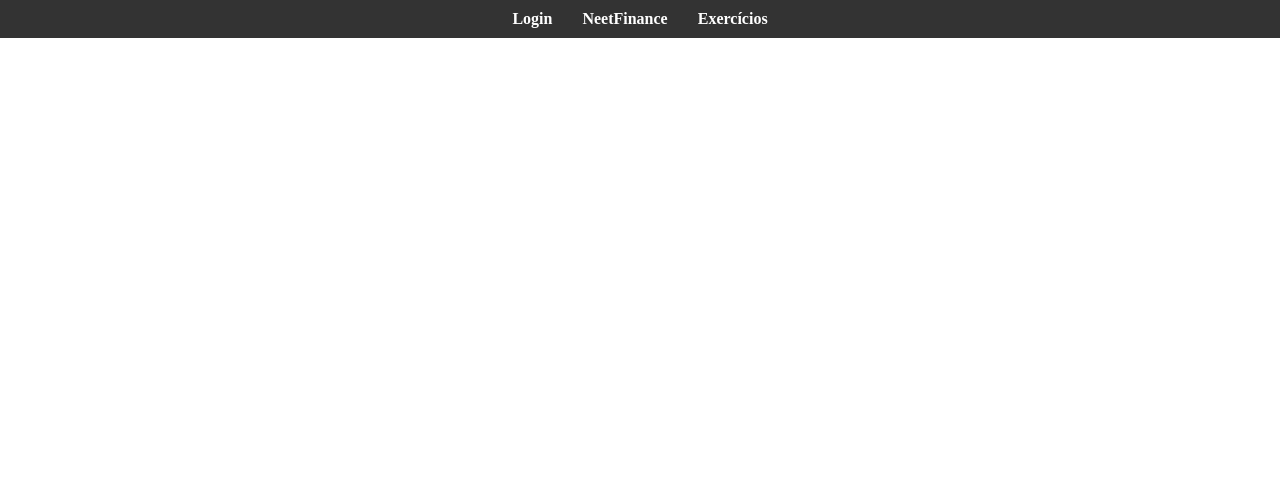
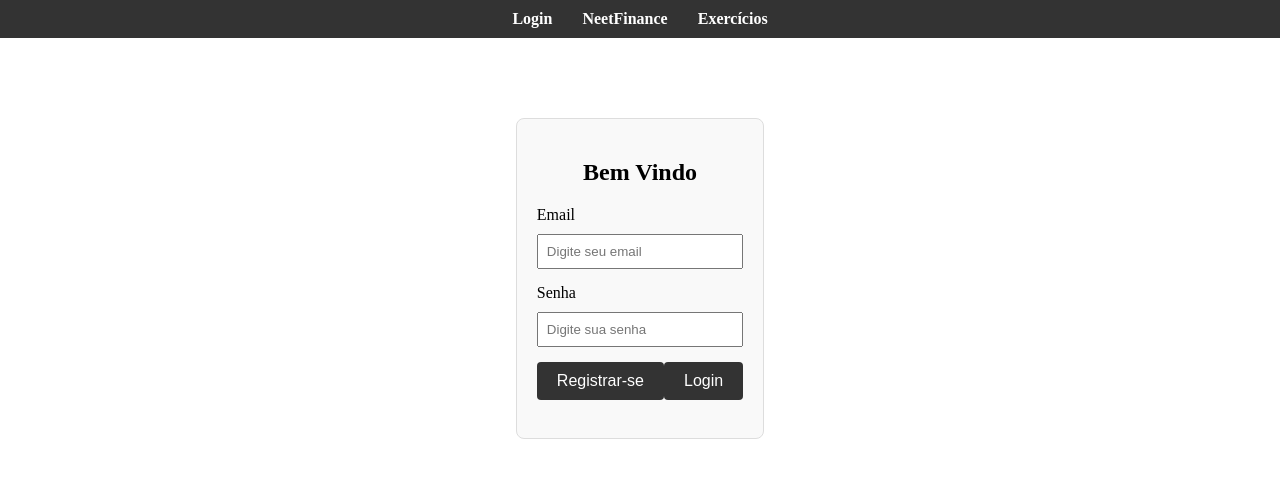
Before and after one commit to AlexandreMBueno/NeetFinance, a Vue app: page /register in a window 1280 px wide. Shown: the top 478 px of the page. Built offline with nearby package versions, Linux system fonts and the light colour scheme.

Commit message:
storing the user ID

```diff
--- a/src/components/Navbar.vue
+++ b/src/components/Navbar.vue
@@ -1,7 +1,7 @@
 <template>
     <nav class="navbar">
       <ul>
-        <li><router-link to="/login">Login</router-link></li>
+        <li><router-link to="/register">Login</router-link></li>
         <li><router-link to="/">NeetFinance</router-link></li>
         <li><router-link to="/exercicios">Exercícios</router-link></li>
       </ul>
--- a/src/router/index.js
+++ b/src/router/index.js
@@ -1,6 +1,6 @@
 import { createRouter, createWebHistory } from 'vue-router'
 import Exercicios from '../views/Exercicios.vue'
-import Login from '../views/Login.vue'
+import Register from '../views/Register.vue'
 
 const routes = [
   // {
@@ -16,9 +16,9 @@ const routes = [
     component: Exercicios
   },
   {
-    path: '/login',
-    name: 'Login',
-    component: Login
+    path: '/register',
+    name: 'Register',
+    component: Register
   }
 ]
 
--- a/src/views/Login.vue
+++ b/src/views/Register.vue
@@ -3,9 +3,9 @@
     <!-- Navbar será importada e exibida aqui -->
     <Navbar />
 
-    <div class="login-container">
+    <div class="register-container">
       <h2>Bem Vindo</h2>
-      <form @submit.prevent="handleLogin">
+      <form @submit.prevent="handleRegister">
         <div class="form-group">
           <label for="email">Email</label>
           <input v-model="email" type="email" id="email" placeholder="Digite seu email" required />
@@ -14,8 +14,11 @@
           <label for="senha">Senha</label>
           <input v-model="senha" type="password" id="senha" placeholder="Digite sua senha" required />
         </div>
-        <button type="submit">Registrar-se</button>
-        <p>{{ responseMessage }}</p> <!-- pmostrar msg do backend-->
+        <div class="button-group">
+          <button type="submit">Registrar-se</button>
+          <button type="button" @click="handleLogin">Login</button> <!-- Botão de login -->
+        </div>
+        <p>{{ responseMessage }}</p> <!-- Exibir mensagem do back-end-->
       </form>
     </div>
   </div>
@@ -23,10 +26,10 @@
 
 <script>
 import axios from 'axios';
-import Navbar from '../components/Navbar.vue';  // import o componente Navbar
+import Navbar from '../components/Navbar.vue';  // Import o componente Navbar
 
 export default {
-  name: 'NfLogin',
+  name: 'NfRegister',  // mudei nome p Nfregister
   components: {
     Navbar,
   },
@@ -34,34 +37,50 @@ export default {
     return {
       email: '',
       senha: '',
-      responseMessage: '',  // Pra armazenar a resposta do back-end
+      responseMessage: '',  // Para armazenar a resposta do back-end
     };
   },
   methods: {
-    async handleLogin() {
+    async handleRegister() {  // Método de registro
       try {
-        // Envia a requisição POST com email e senha para o back-end
-        const response = await axios.post('http://127.0.0.1:8000/login', {
+        const response = await axios.post('http://127.0.0.1:8000/register', {
           email: this.email,
           senha: this.senha,
         });
 
-        // Exibe a mensagem de resposta do back-end
         this.responseMessage = response.data.message;
-
-        // Limpa os campos de email e senha após o login
         this.email = '';
         this.senha = '';
       } catch (error) {
         this.responseMessage = "Erro ao conectar com o servidor.";
       }
     },
+    async handleLogin() {  // Método de login
+      try {
+        const response = await axios.post('http://127.0.0.1:8000/login', {
+          email: this.email,
+          senha: this.senha,
+        });
+
+        if (response.data.id) {
+          localStorage.setItem('userId', response.data.id);  // Armazenar o ID do user
+          this.responseMessage = "Login bem-sucedido!";
+        } else {
+          this.responseMessage = "Falha no login, verifique suas credenciais.";
+        }
+
+        this.email = '';
+        this.senha = '';
+      } catch (error) {
+        this.responseMessage = "Erro ao conectar com o servidor.";
+      }
+    }
   },
 };
 </script>
 
 <style scoped>
-.login-container {
+.register-container {
   max-width: 400px;
   margin: 50px auto;
   padding: 20px;
@@ -72,6 +91,11 @@ export default {
 
 .form-group {
   margin-bottom: 15px;
+}
+
+.button-group {
+  display: flex;
+  justify-content: space-between;
 }
 
 label {
```
